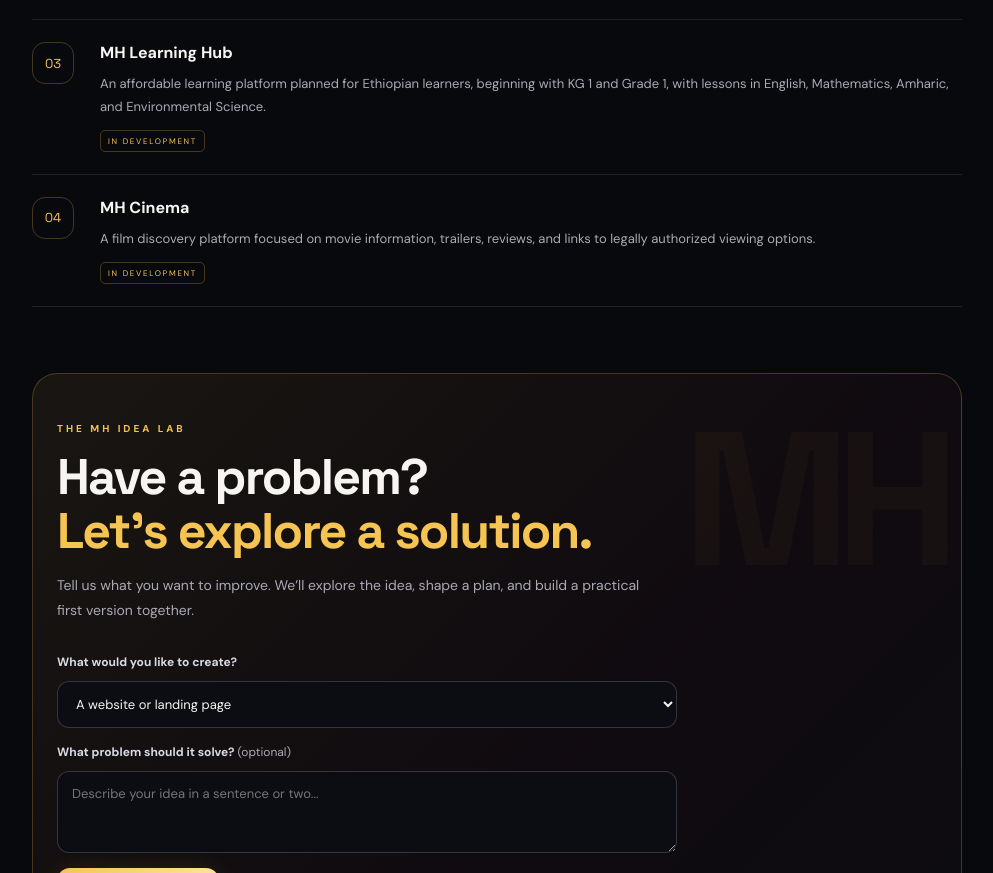
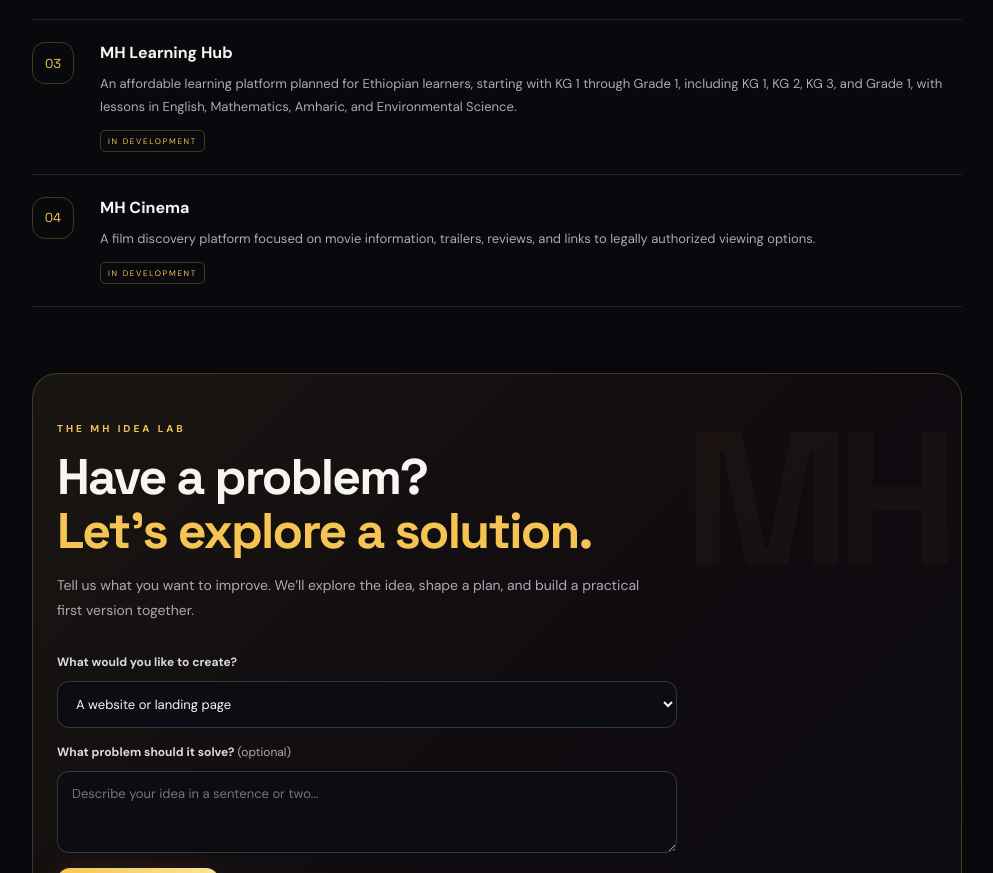
Before and after one commit to blackphionex/mh-technologies, a plain HTML site: page index.html in a window 1280 px wide. Shown: the part 1741-2614 px from the top of the page, without its empty margins (143-1136 px from the left). Drawn offline with Linux system fonts and the light colour scheme.

Commit message:
Clarify MH Learning Hub starting grade range

```diff
--- a/index.html
+++ b/index.html
@@ -76,7 +76,7 @@
         </article>
         <article class="project">
           <div class="project-badge">03</div>
-          <div><h3>MH Learning Hub</h3><p>An affordable learning platform planned for Ethiopian learners, beginning with KG 1 and Grade 1, with lessons in English, Mathematics, Amharic, and Environmental Science.</p><span class="tag">IN DEVELOPMENT</span></div>
+          <div><h3>MH Learning Hub</h3><p>An affordable learning platform planned for Ethiopian learners, starting with KG 1 through Grade 1, including KG 1, KG 2, KG 3, and Grade 1, with lessons in English, Mathematics, Amharic, and Environmental Science.</p><span class="tag">IN DEVELOPMENT</span></div>
         </article>
         <article class="project">
           <div class="project-badge">04</div>
```
